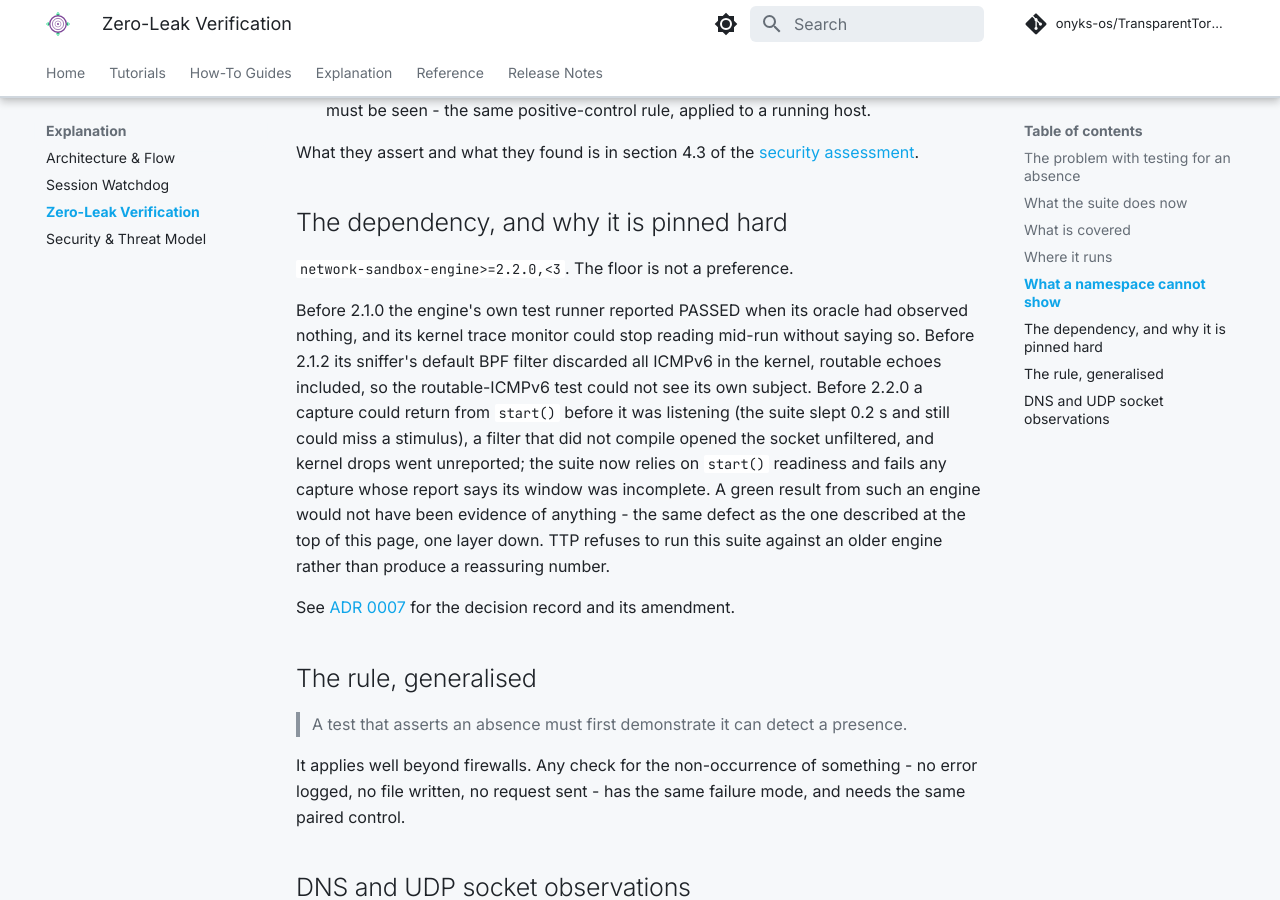
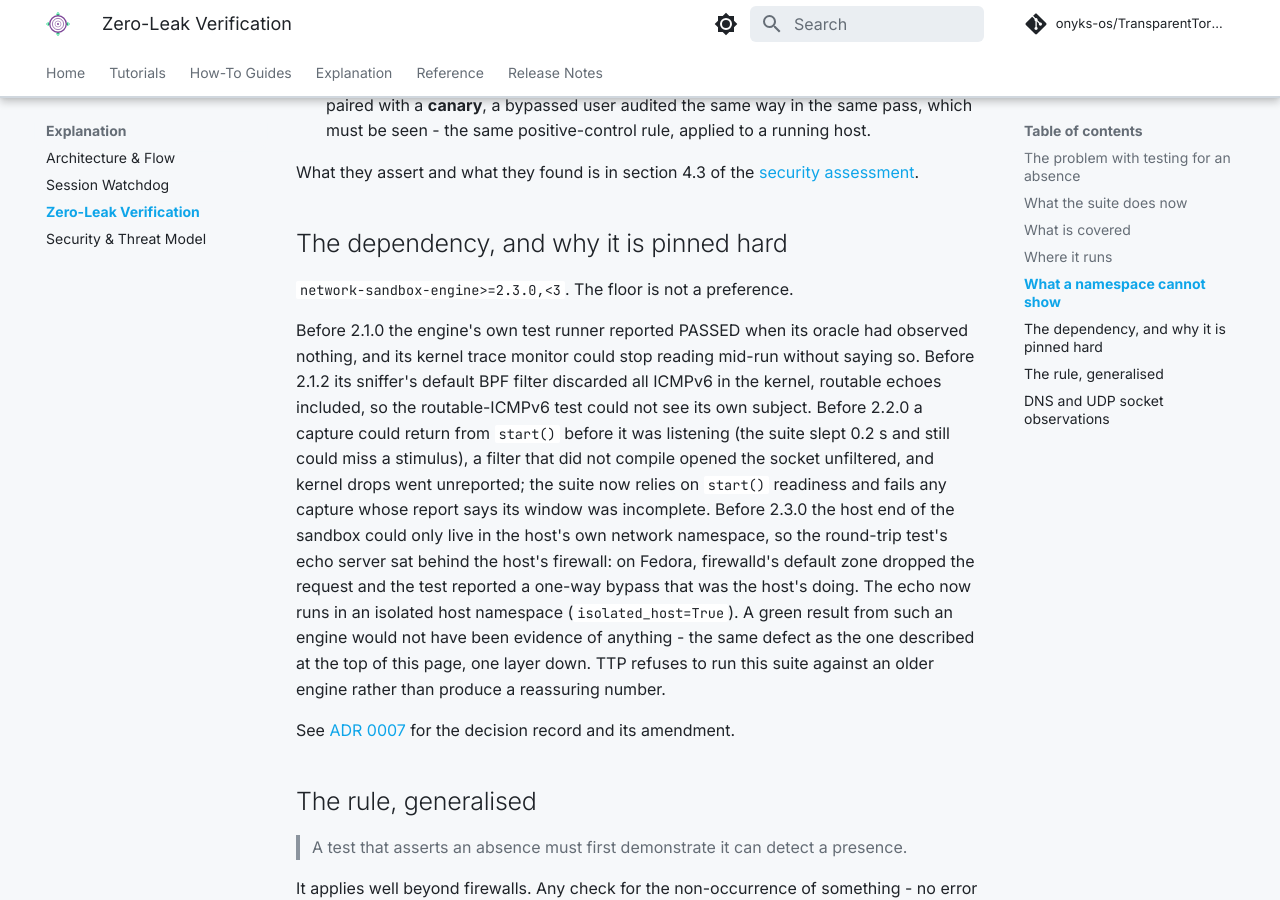
Before and after one commit to onyks-os/TransparentTorProxy, an MkDocs documentation site: the page built from docs/web/explanation/verification.md, in a window 1280 px wide and 900 px high, scrolled down 3301 px. Built offline with MkDocs 1.6.1 and Material for MkDocs 9.7.7, drawn with Linux system fonts in a browser that asks for light colours; comment, search, counter and statistics services are not loaded; some of the changed text lies outside the part shown.

Commit message:
Answer the round-trip test from a host namespace of its own (NSE 2.3.0) (#176)
The echo server shared the host's network namespace, so the host's firewall
saw the request first. firewalld's default zone on Fedora dropped it and the
test reported a one-way bypass that TTP had not caused. NSE 2.3.0's
isolated_host=True puts the host end of the veth in its own namespace; the echo
now runs there through ns.host.start_process() and signals readiness on
stdout, and captures and the MAC lookup follow ext_netns. The positive control
without TTP's ruleset stays.

The nse extra, the lock and the version guard require 2.3.0; the docs that
explain the floor say why.

Signed-off-by: onyks-os <129986281+onyks-os@users.noreply.github.com>
Co-authored-by: Claude Opus 5.5 <noreply@anthropic.com>

```diff
--- a/docs/web/explanation/verification.md
+++ b/docs/web/explanation/verification.md
@@ -84,7 +84,7 @@ And assertions in the other direction:
 | Stimulus | What it proves |
 | :--- | :--- |
 | Traffic from a bypassed UID to the LAN | TTP is a proxy, not a brick |
-| The reply to it | the bypass works in both directions |
+| The reply to it, from an echo server in a namespace of its own | the bypass works in both directions, whatever the host's firewall does |
 
 Those last rows matter more than they look. A firewall that dropped every packet
 would pass every containment test. Without a test that something is *still
@@ -132,7 +132,7 @@ What they assert and what they found is in section 4.3 of the
 
 ## The dependency, and why it is pinned hard
 
-`network-sandbox-engine>=2.2.0,<3`. The floor is not a preference.
+`network-sandbox-engine>=2.3.0,<3`. The floor is not a preference.
 
 Before 2.1.0 the engine's own test runner reported PASSED when its oracle had
 observed nothing, and its kernel trace monitor could stop reading mid-run without
@@ -142,7 +142,11 @@ own subject. Before 2.2.0 a capture could return from `start()` before it was
 listening (the suite slept 0.2 s and still could miss a stimulus), a filter that
 did not compile opened the socket unfiltered, and kernel drops went unreported;
 the suite now relies on `start()` readiness and fails any capture whose report
-says its window was incomplete. A green result from such an engine would not have been evidence of
+says its window was incomplete. Before 2.3.0 the host end of the sandbox could
+only live in the host's own network namespace, so the round-trip test's echo server
+sat behind the host's firewall: on Fedora, firewalld's default zone dropped the
+request and the test reported a one-way bypass that was the host's doing. The echo
+now runs in an isolated host namespace (`isolated_host=True`). A green result from such an engine would not have been evidence of
 anything - the same defect as the one described at the top of this page, one
 layer down. TTP refuses to run this suite against an older engine rather than
 produce a reassuring number.
```
Also changed, not shown: CHANGELOG.md (+6 -0 lines), DEPENDENCIES.md (+1 -1 lines), ROADMAP.md (+1 -1 lines), docs/web/reference/dependencies.md (+1 -1 lines), docs/web/release-notes/changelog.md (+6 -0 lines), pyproject.toml (+5 -3 lines), 3 other files.
